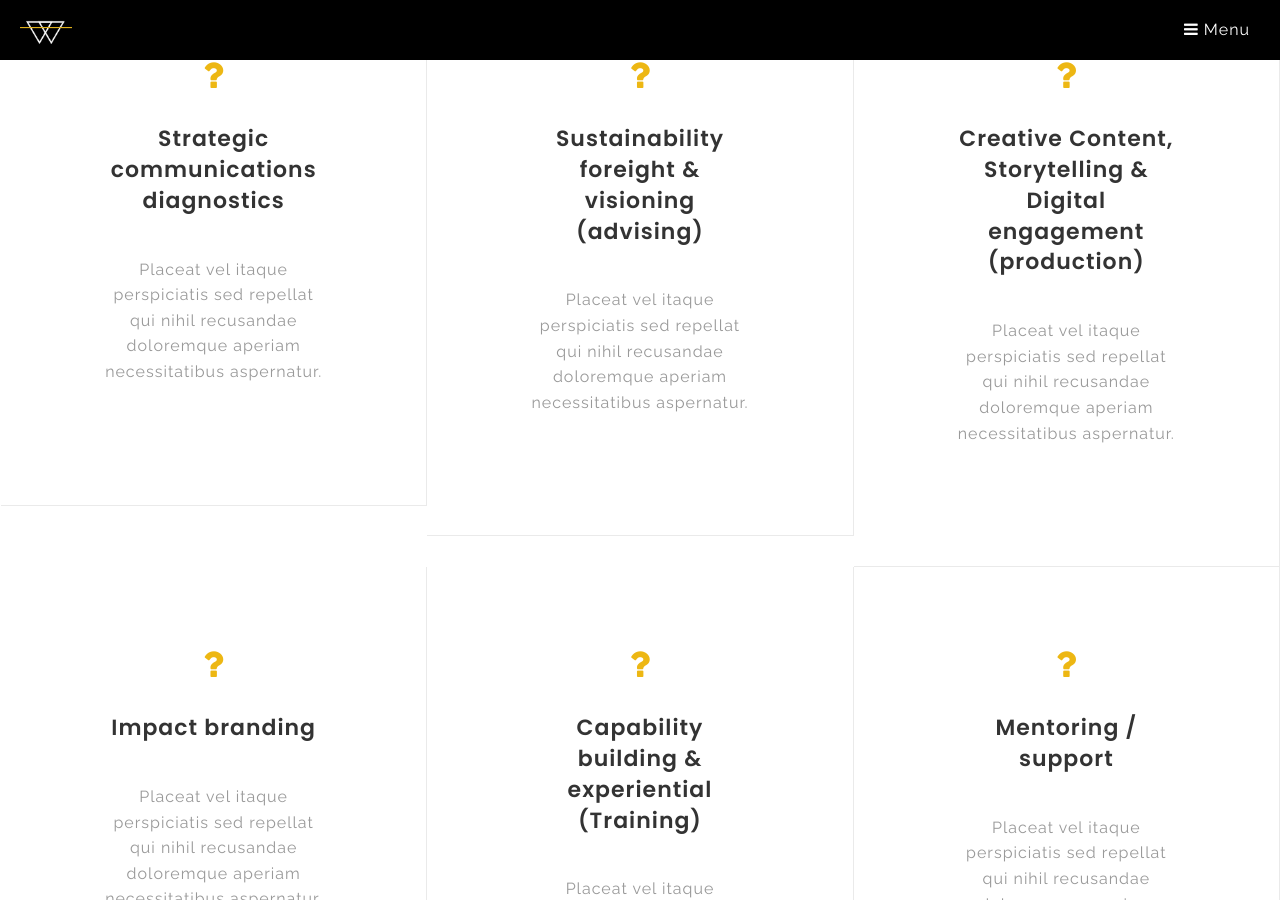
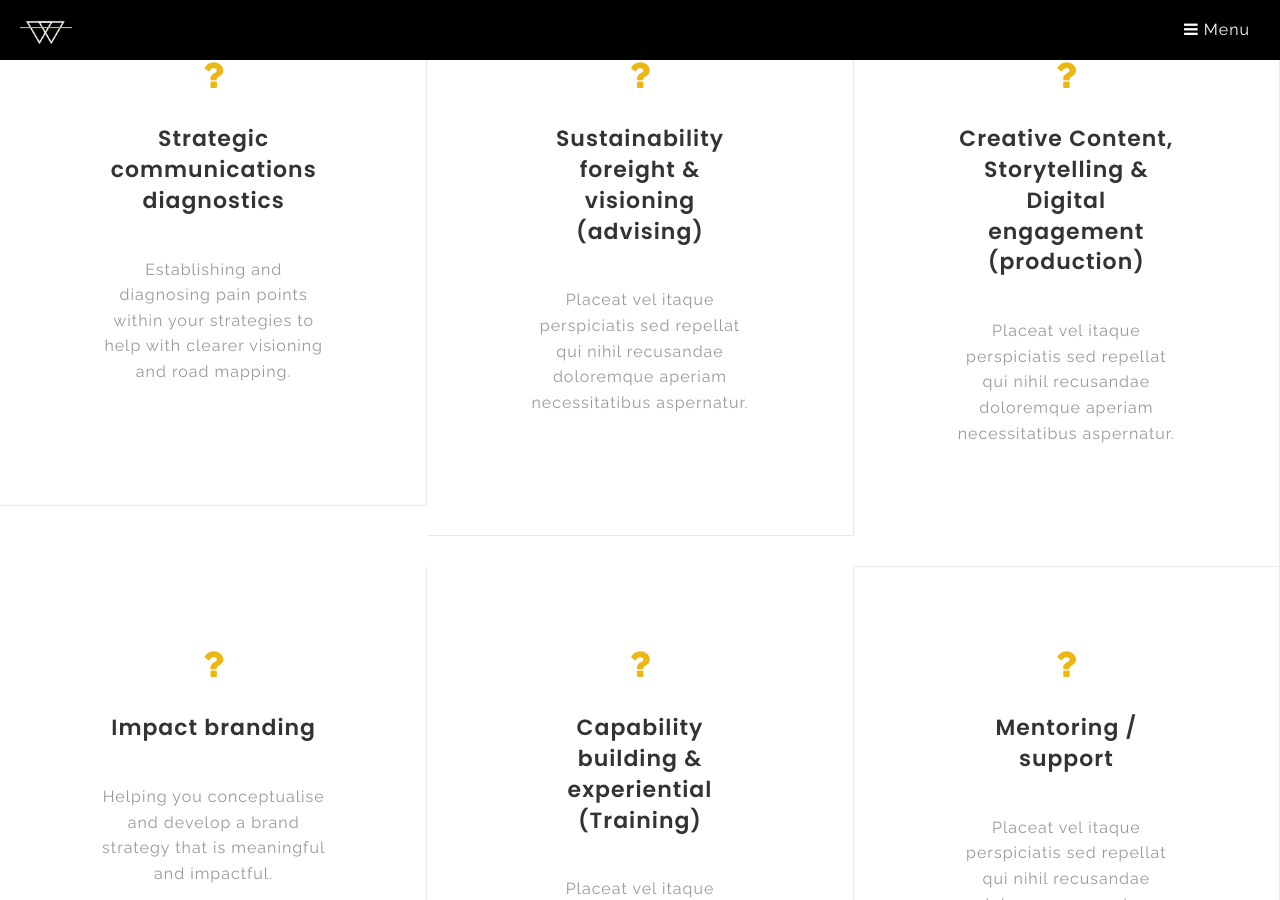
Before and after one commit to mbcusick/hucklebe.com, a Jekyll site: the page built from index.html, in a window 1280 px wide and 900 px high, scrolled down 2901 px. Built offline with Jekyll 4.4.1, drawn with Linux system fonts in a browser that asks for light colours.

Commit message:
Update index.html

```diff
--- a/index.html
+++ b/index.html
@@ -4,7 +4,7 @@
 services:
   - title: Strategic communications diagnostics
     icon: fa fa-question
-    desc: Placeat vel itaque perspiciatis sed repellat qui nihil recusandae doloremque aperiam necessitatibus aspernatur.
+    desc: Establishing and diagnosing pain points within your strategies to help with clearer visioning and road mapping.
     bg: /assets/images/service-tile.png
   - title: Sustainability foreight & visioning (advising)
     icon: fa fa-question
@@ -16,7 +16,7 @@
     bg: /assets/images/service-tile.png
   - title: Impact branding
     icon: fa fa-question
-    desc: Placeat vel itaque perspiciatis sed repellat qui nihil recusandae doloremque aperiam necessitatibus aspernatur.
+    desc: Helping you conceptualise and develop a brand strategy that is meaningful and impactful.
     bg: /assets/images/service-tile.png
   - title: Capability building & experiential (Training)
     icon: fa fa-question
```
